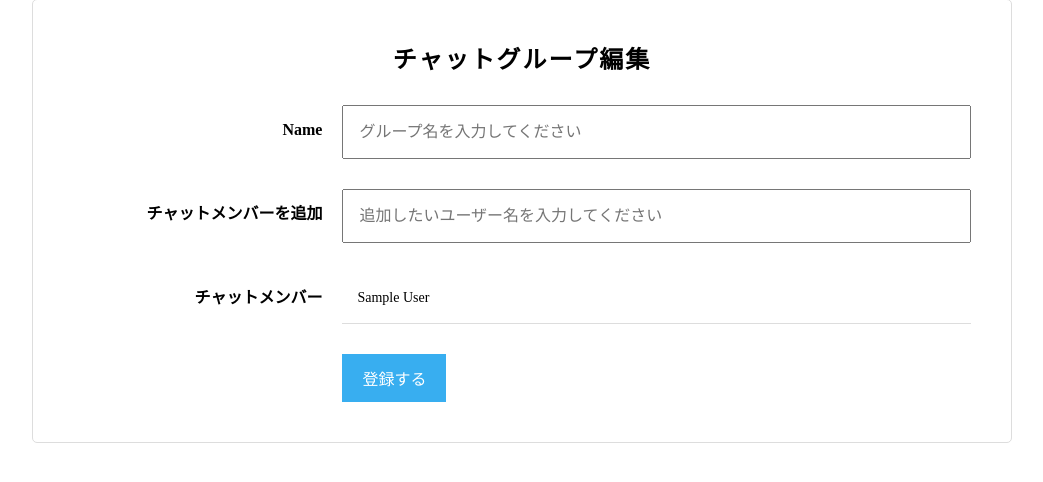
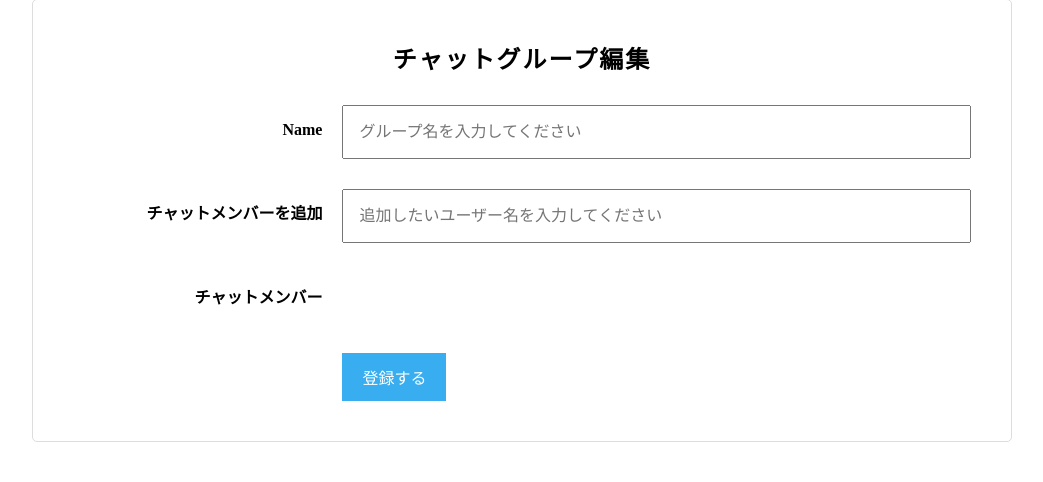
Before and after one commit to waffoiwafflu/chat-space, a Rails app: template app/views/groups/edit.html.haml in a window 1280 px wide. Shown: the part 61-543 px from the top of the page, without its empty margins (118-1161 px from the left). Run offline with Rails 7, Linux system fonts and the light colour scheme; the template is opened without the code that fills it, so the values that code supplies are empty; the visitor is signed in with stand-in values (Sample User, id 1); style sheets or scripts are compiled from the project's sources; some libraries are stand-ins or nearby versions.

Commit message:
serch fix

```diff
--- a/app/assets/javascripts/users.js
+++ b/app/assets/javascripts/users.js
@@ -16,6 +16,18 @@ $(function() {
       </div>
     `;
     $("#user-search-result").append(html);
+  }
+  function addDeleteUser(name, id) {
+    let html = `
+    <div class="chat-group-user clearfix" id="${id}">
+      <p class="chat-group-user__name">${name}</p>
+      <div class="user-search-remove chat-group-user__btn chat-group-user__btn--remove js-remove-btn" data-user-id="${id}" data-user-name="${name}">削除</div>
+    </div>`;
+    $(".js-add-user").append(html);
+  }
+  function addMember(userId) {
+    let html = `<input value="${userId}" name="group[user_ids][]" type="hidden" id="group_user_ids_${userId}" />`;
+    $(`#${userId}`).append(html);
   }
   $("#user-search-field").on("keyup", function() {
     let input = $("#user-search-field").val();
@@ -42,4 +54,19 @@ $(function() {
         alert("通信エラーです。ユーザーが表示できません。");
       });
   });
+  $(document).on("click", ".chat-group-user__btn--add", function() {
+    console.log
+    const userName = $(this).attr("data-user-name");
+    const userId = $(this).attr("data-user-id");
+    $(this)
+      .parent()
+      .remove();
+    addDeleteUser(userName, userId);
+    addMember(userId);
+  });
+  $(document).on("click", ".chat-group-user__btn--remove", function() {
+    $(this)
+      .parent()
+      .remove();
+  });
 });
--- a/app/views/groups/_form.html.haml
+++ b/app/views/groups/_form.html.haml
@@ -7,36 +7,30 @@
           %li= message
   .chat-group-form__field
     .chat-group-form__field--left
-      = f.label :name, class: 'chat-group-form__label'
+      = f.label :name, class: "chat-group-form__label"
     .chat-group-form__field--right
-      = f.text_field :name, class: 'chat__group_name chat-group-form__input', placeholder: 'グループ名を入力してください'
+      = f.text_field :name, class: 'chat_group_name chat-group-form__input', placeholder: "グループ名を入力してください"
   .chat-group-form__field
     .chat-group-form__field--left
-      %label.chat-group-form__label{:for => "chat_group_チャットメンバーを追加"} チャットメンバーを追加
+      %label.chat-group-form__label{for: "chat_group_チャットメンバーを追加"} チャットメンバーを追加
     .chat-group-form__field--right
       .chat-group-form__search.clearfix
-        %input#user-search-field.chat-group-form__input{:placeholder => "追加したいユーザー名を入力してください", :type => "text"}/
+        %input{class: 'chat-group-form__input', id:'user-search-field', placeholder: '追加したいユーザー名を入力してください', type: 'text'}
       #user-search-result
+  .chat-group-form__field
+    .chat-group-form__field--left
+      %label.chat-group-form__label{for: "chat_group_チャットメンバー"} チャットメンバー
+    .chat-group-form__field--right
+      #add-users-list
+        - @group.users.each do |user|
+          .chat-group-user
+            %input{name:'group[user_ids][]', type: 'hidden', value: user.id, class: 'add-already-user'}
+            %p.chat-group-user__name
+              = user.name
+            .user-search-remove.chat-group-user__btn.chat-group-user__btn--remove.js-remove-btn
+              削除
 
-  .chat-group-form__field.clearfix
-    .chat-group-form__field--left
-      %label.chat-group-form__label{:for => "chat_group_チャットメンバー"} チャットメンバー
-    .chat-group-form__field--right
-      #chat-group-users.js-add-user
-        .chat-group-user.clearfix.js-chat-member
-          %input{name: "group[user_ids][]", type: "hidden", value: current_user.id}
-          %p.chat-group-user__name= current_user.name
-
-        - group.users.each do |user|
-          - if current_user.name != user.name
-            .chat-group-user.clearfix.js-chat-member
-              %input{name: "group[user_ids][]", type: "hidden", value: user.id}
-              %p.chat-group-user__name
-                = user.name
-              %a.user-search-remove.chat-group-user__btn.chat-group-user__btn--remove.js-remove-btn
-                削除
-
-  .chat-group-form__field.clearfix
+  .chat-group-form__field
     .chat-group-form__field--left
     .chat-group-form__field--right
       = f.submit class: 'chat-group-form__action-btn'
```
